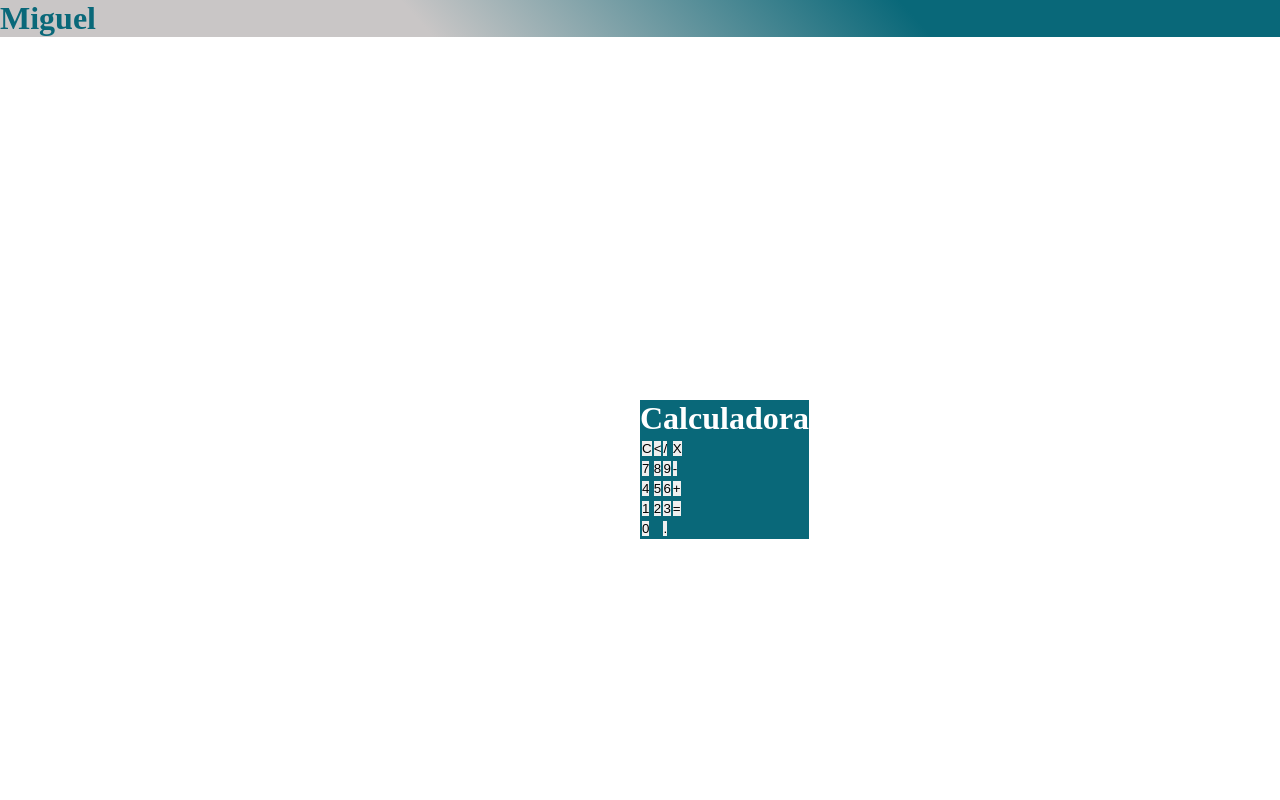
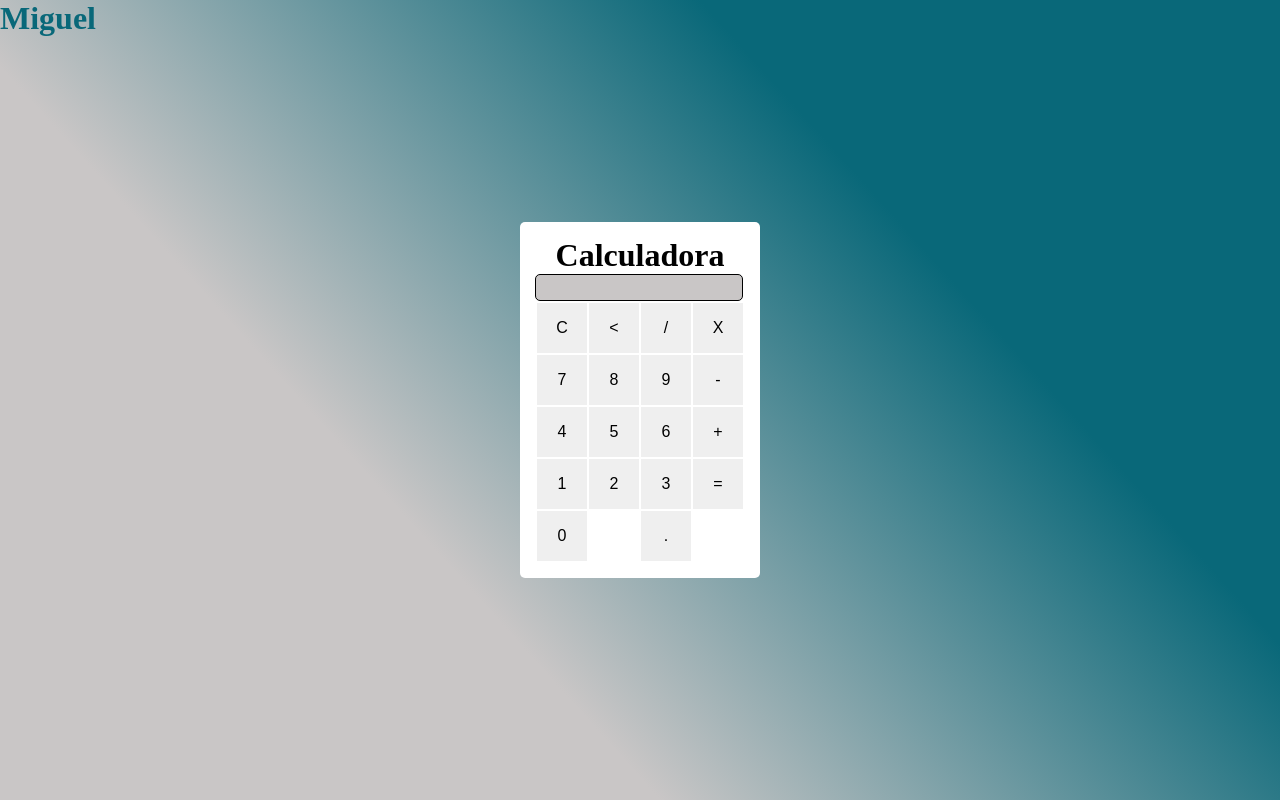
Before and after one commit to miguelsouuza/Calculadora, a plain HTML site: page index.html in a window 1280 px wide. Drawn offline with Linux system fonts and the light colour scheme.

Commit message:
classe para os botoes e estilizando eles

```diff
--- a/index.html
+++ b/index.html
@@ -12,38 +12,38 @@
     <div class="fundo">
         <h1>Miguel</h1>
         <div class="calculadora">
+            <h1>Calculadora</h1>
             <p id="resultado"></p>
-            <h1>Calculadora</h1>
             <table>
                 <tr>
-                    <td><button>C</button></td>
-                    <td><button><</button></td>
-                    <td><button>/</button></td>
-                    <td><button>X</button></td>
+                    <td><button class="botao">C</button></td>
+                    <td><button class="botao"><</button></td>
+                    <td><button class="botao">/</button></td>
+                    <td><button class="botao">X</button></td>
                 </tr>
                 <tr>
-                    <td><button>7</button></td>
-                    <td><button>8</button></td>
-                    <td><button>9</button></td>
-                    <td><button>-</button></td>
+                    <td><button class="botao">7</button></td>
+                    <td><button class="botao">8</button></td>
+                    <td><button class="botao">9</button></td>
+                    <td><button class="botao">-</button></td>
                 </tr>
                 <tr>
-                    <td><button>4</button></td>
-                    <td><button>5</button></td>
-                    <td><button>6</button></td>
-                    <td><button>+</button></td>
+                    <td><button class="botao">4</button></td>
+                    <td><button class="botao">5</button></td>
+                    <td><button class="botao">6</button></td>
+                    <td><button class="botao">+</button></td>
                 </tr>
                 <tr>
-                    <td><button>1</button></td>
-                    <td><button>2</button></td>
-                    <td><button>3</button></td>
+                    <td><button class="botao">1</button></td>
+                    <td><button class="botao">2</button></td>
+                    <td><button class="botao">3</button></td>
                     <!--rowspawn expande para duas linhas -->
-                    <td rowspan="2"><button>=</button></td>
+                    <td rowspan="2" class="botao"><button class="botao">=</button></td>
                 </tr>
                 <tr>
                     <!--colspan expande para duas colunas-->
-                    <td colspan="2"><button>0</button></td>
-                    <td><button>.</button></td>
+                    <td colspan="2"><button class="botao">0</button></td>
+                    <td><button class="botao">.</button></td>
                 </tr>
             </table>
         </div>
--- a/style/style.css
+++ b/style/style.css
@@ -7,13 +7,36 @@
 }
 .fundo{
     background: linear-gradient(48deg, #c9c6c6 33%, #096879 71%);
-    height: 100%;
+    height: 100vh;
     color: #096879;
 }
 .calculadora{
     position: absolute;
-    background: #096879;
-    color: #ffff;
+    background: #ffff;
+    color: black;
     top: 50%;
     left: 50%;
+    transform: translate(-50%,-50%);
+    border-radius: 5px;
+    padding: 15px;
 }
+.calculadora>h1{
+    text-align: center;
+}
+.calculadora>p{
+    height: 25px;
+    border: 1px black solid;
+    border-radius: 5px 5px;
+    width: 98%;
+    background-color: #c9c6c6;
+}
+.botao{
+    width:50px;
+    height: 50px;
+    font-size: 12pt;
+}
+.botao:hover{
+    background-color: #096879;
+    color: #ffffff;
+    cursor: pointer;
+}
```
